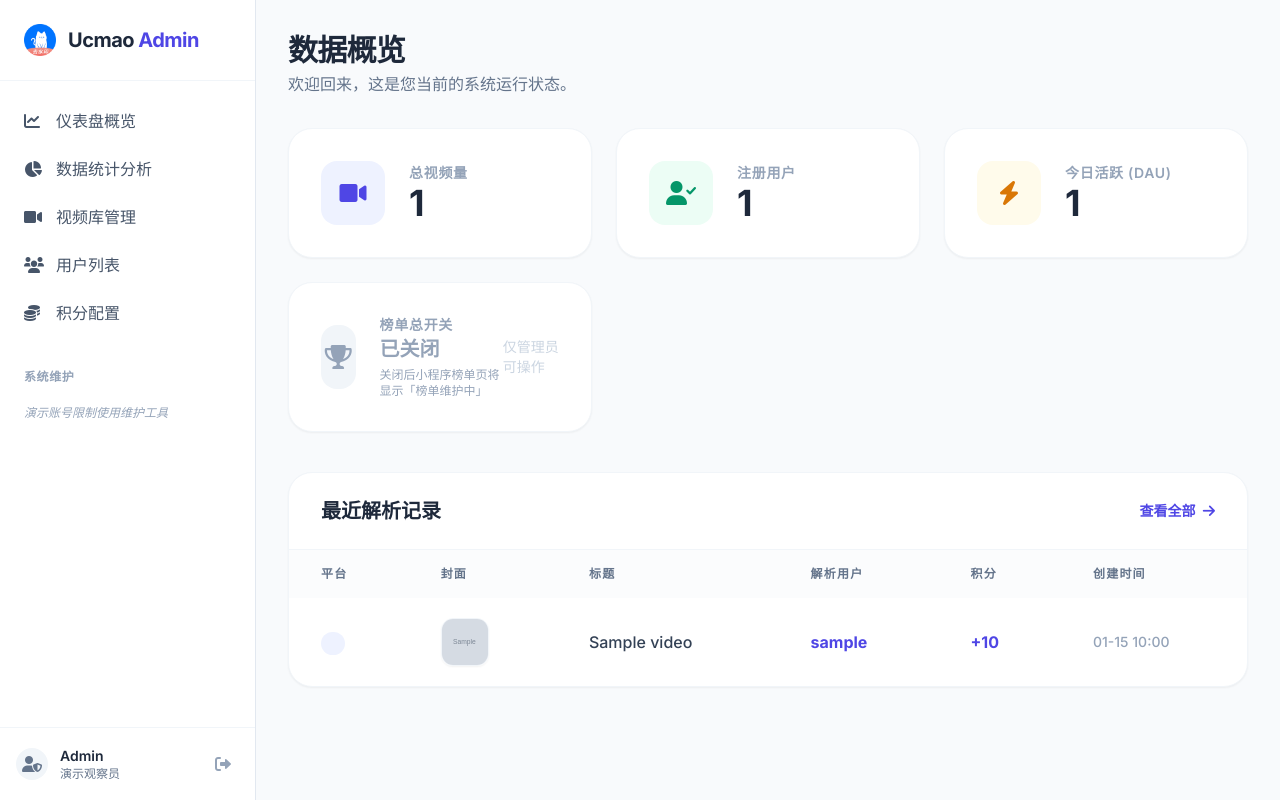
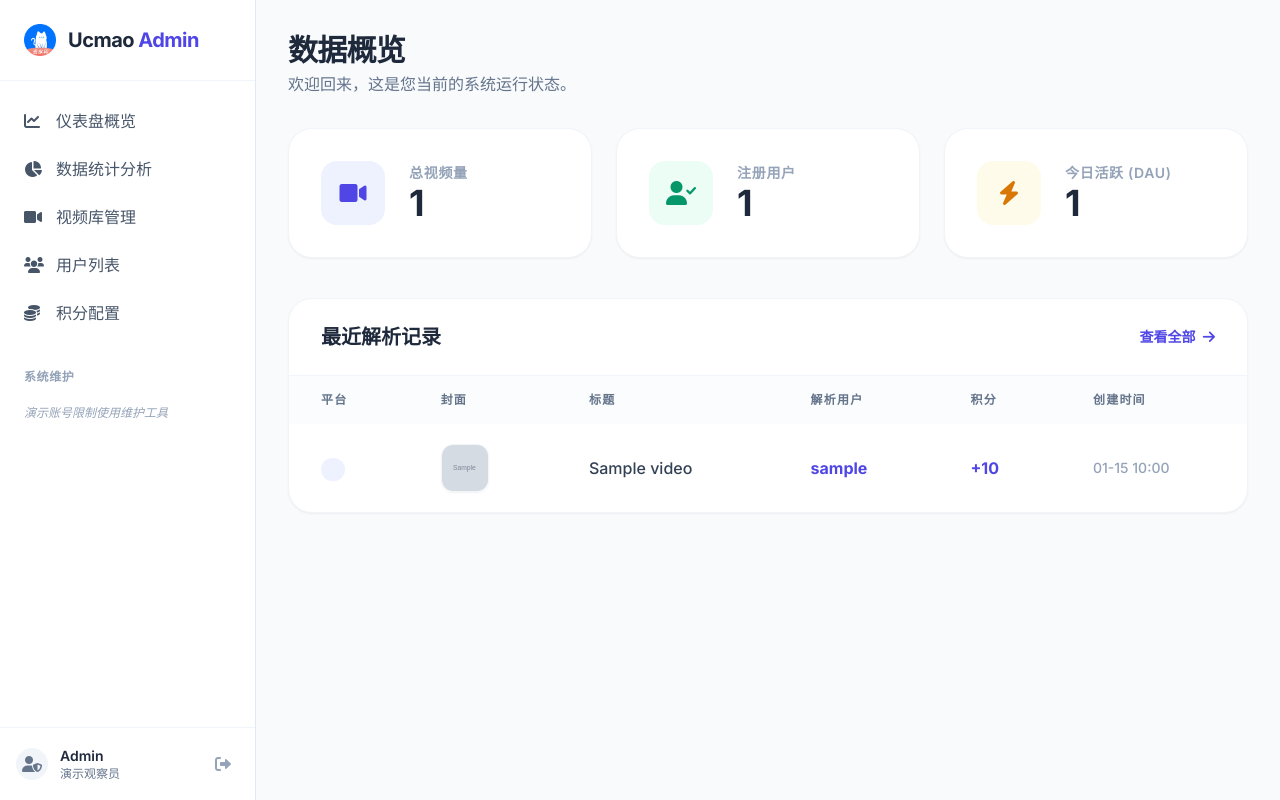
Before and after one commit to ucmao/media-parser, a Flask app: template templates/admin_modern/dashboard.html in a window 1280 px wide. Run offline with Flask 3, Linux system fonts and the light colour scheme; the template is opened without the code that fills it: most values are stand-ins (such as "Sample title", 1, 10 or a date in 2020); grey boxes marked "Sample" are stand-in pictures; some libraries are stand-ins or nearby versions.

Commit message:
总榜总开关调整

```diff
--- a/templates/admin_modern/base.html
+++ b/templates/admin_modern/base.html
@@ -76,6 +76,10 @@
                 <button onclick="globalVisibilityModal()" class="w-full flex items-center px-6 py-3 text-slate-400 hover:bg-slate-50 hover:text-slate-600 transition-all opacity-50 hover:opacity-100">
                     <i class="fas fa-eye-slash w-5 mr-3"></i>
                     <span class="font-medium text-xs">全站显隐控制</span>
+                </button>
+                <button onclick="showRankingSwitchModal()" class="w-full flex items-center px-6 py-3 text-slate-400 hover:bg-slate-50 hover:text-slate-600 transition-all opacity-50 hover:opacity-100">
+                    <i class="fas fa-trophy w-5 mr-3"></i>
+                    <span class="font-medium text-xs">榜单总开关</span>
                 </button>
                 {% else %}
                 <div class="px-6 py-3 text-slate-400 text-xs italic">演示账号限制使用维护工具</div>
@@ -228,7 +232,6 @@
             const msg = `
                 <div class="text-center">
                     <p class="text-slate-500 text-sm leading-relaxed mb-6">此操作将影响数据库中<span class="text-rose-600 font-bold">所有视频记录</span>。选择“全站上线”将使全部视频在前端可见；选择“全站隐身”则全部隐藏。</p>
-                    <p class="text-slate-400 text-xs leading-relaxed mb-4">一般是为了审查和更新小程序。</p>
                     <div class="grid grid-cols-2 gap-3">
                         <button onclick="executeGlobalVisibility(true)" class="px-4 py-3 bg-emerald-600 text-white rounded-xl font-bold hover:bg-emerald-700 transition-all text-sm">
                             全站上线
@@ -257,6 +260,45 @@
                     setTimeout(() => location.reload(), 1000);
                 }
             });
+        }
+
+        function showRankingSwitchModal() {
+            fetch("{{ url_for('admin_modern.ranking_switch') }}", { method: 'GET' })
+                .then(r => r.json())
+                .then(data => {
+                    const enabled = data.ranking_enabled === true;
+                    const title = '榜单总开关';
+                    const msg = `
+                        <div class="text-center">
+                            <p class="text-slate-500 text-sm leading-relaxed mb-4">关闭后小程序榜单页将显示「榜单维护中」。</p>
+                            <p class="text-slate-600 font-bold mb-6">当前状态：<span class="${enabled ? 'text-emerald-600' : 'text-slate-400'}">${enabled ? '已开启' : '已关闭'}</span></p>
+                            <div class="grid grid-cols-2 gap-3">
+                                <button onclick="executeRankingSwitch(true)" class="px-4 py-3 rounded-xl font-bold text-sm transition-all ${enabled ? 'bg-slate-100 text-slate-400 cursor-default' : 'bg-emerald-600 text-white hover:bg-emerald-700'}">开启榜单</button>
+                                <button onclick="executeRankingSwitch(false)" class="px-4 py-3 rounded-xl font-bold text-sm transition-all ${!enabled ? 'bg-slate-100 text-slate-400 cursor-default' : 'bg-rose-600 text-white hover:bg-rose-700'}">关闭榜单</button>
+                            </div>
+                        </div>
+                    `;
+                    showConfirm('', null, title);
+                    document.getElementById('confirm-modal-message').innerHTML = msg;
+                    document.getElementById('confirm-modal-btn').classList.add('hidden');
+                })
+                .catch(() => showToast('获取状态失败', 'error'));
+        }
+
+        function executeRankingSwitch(enabled) {
+            fetch("{{ url_for('admin_modern.ranking_switch') }}", {
+                method: 'POST',
+                headers: { 'Content-Type': 'application/json' },
+                body: JSON.stringify({ enabled: enabled })
+            }).then(r => r.json()).then(data => {
+                if (data.success) {
+                    showToast(enabled ? '榜单已开启' : '榜单已关闭');
+                    hideConfirmModal();
+                    setTimeout(() => location.reload(), 800);
+                } else {
+                    showToast(data.message || '操作失败', 'error');
+                }
+            }).catch(() => showToast('请求失败', 'error'));
         }
 
         function showConfirm(message, callback, title = '操作确认') {
--- a/templates/admin_modern/dashboard.html
+++ b/templates/admin_modern/dashboard.html
@@ -39,30 +39,6 @@
             <div class="text-4xl font-extrabold text-slate-800">{{ active_user_count }}</div>
         </div>
     </a>
-
-    <!-- 榜单总开关：仅 admin 可操作 -->
-    <div class="bg-white p-8 rounded-3xl shadow-sm border border-slate-100 flex items-center justify-between">
-        <div class="flex items-center space-x-6">
-            <div class="w-16 h-16 rounded-2xl flex items-center justify-center text-2xl {{ 'bg-emerald-50 text-emerald-600' if ranking_enabled else 'bg-slate-100 text-slate-400' }}">
-                <i class="fas fa-trophy"></i>
-            </div>
-            <div>
-                <div class="text-slate-400 text-sm font-semibold uppercase tracking-wider">榜单总开关</div>
-                <div class="text-xl font-extrabold {{ 'text-emerald-600' if ranking_enabled else 'text-slate-400' }}">
-                    {{ '已开启' if ranking_enabled else '已关闭' }}
-                </div>
-                <p class="text-slate-400 text-xs mt-1">关闭后小程序榜单页将显示「榜单维护中」</p>
-            </div>
-        </div>
-        {% if session.get('admin_role') == 'admin' %}
-        <button type="button" onclick="toggleRankingSwitch({{ 'true' if ranking_enabled else 'false' }})"
-                class="px-5 py-2.5 rounded-xl font-bold text-sm transition-all {{ 'bg-rose-100 text-rose-600 hover:bg-rose-200' if ranking_enabled else 'bg-emerald-100 text-emerald-600 hover:bg-emerald-200' }}">
-            {{ '关闭榜单' if ranking_enabled else '开启榜单' }}
-        </button>
-        {% else %}
-        <span class="text-slate-300 text-sm">仅管理员可操作</span>
-        {% endif %}
-    </div>
 </div>
 
 <!-- Recent Records -->
@@ -121,24 +97,4 @@
         </table>
     </div>
 </div>
-
-<script>
-function toggleRankingSwitch(currentEnabled) {
-    var newEnabled = !currentEnabled;
-    fetch("{{ url_for('admin_modern.ranking_switch') }}", {
-        method: 'POST',
-        headers: { 'Content-Type': 'application/json' },
-        body: JSON.stringify({ enabled: newEnabled })
-    }).then(function(r) { return r.json(); }).then(function(data) {
-        if (data.success) {
-            if (typeof showToast === 'function') showToast(newEnabled ? '榜单已开启' : '榜单已关闭');
-            setTimeout(function() { location.reload(); }, 800);
-        } else {
-            if (typeof showToast === 'function') showToast(data.message || '操作失败', 'error');
-        }
-    }).catch(function() {
-        if (typeof showToast === 'function') showToast('请求失败', 'error');
-    });
-}
-</script>
 {% endblock %}
```
Also changed, not shown: src/api/admin.py (+1 -12 lines).
